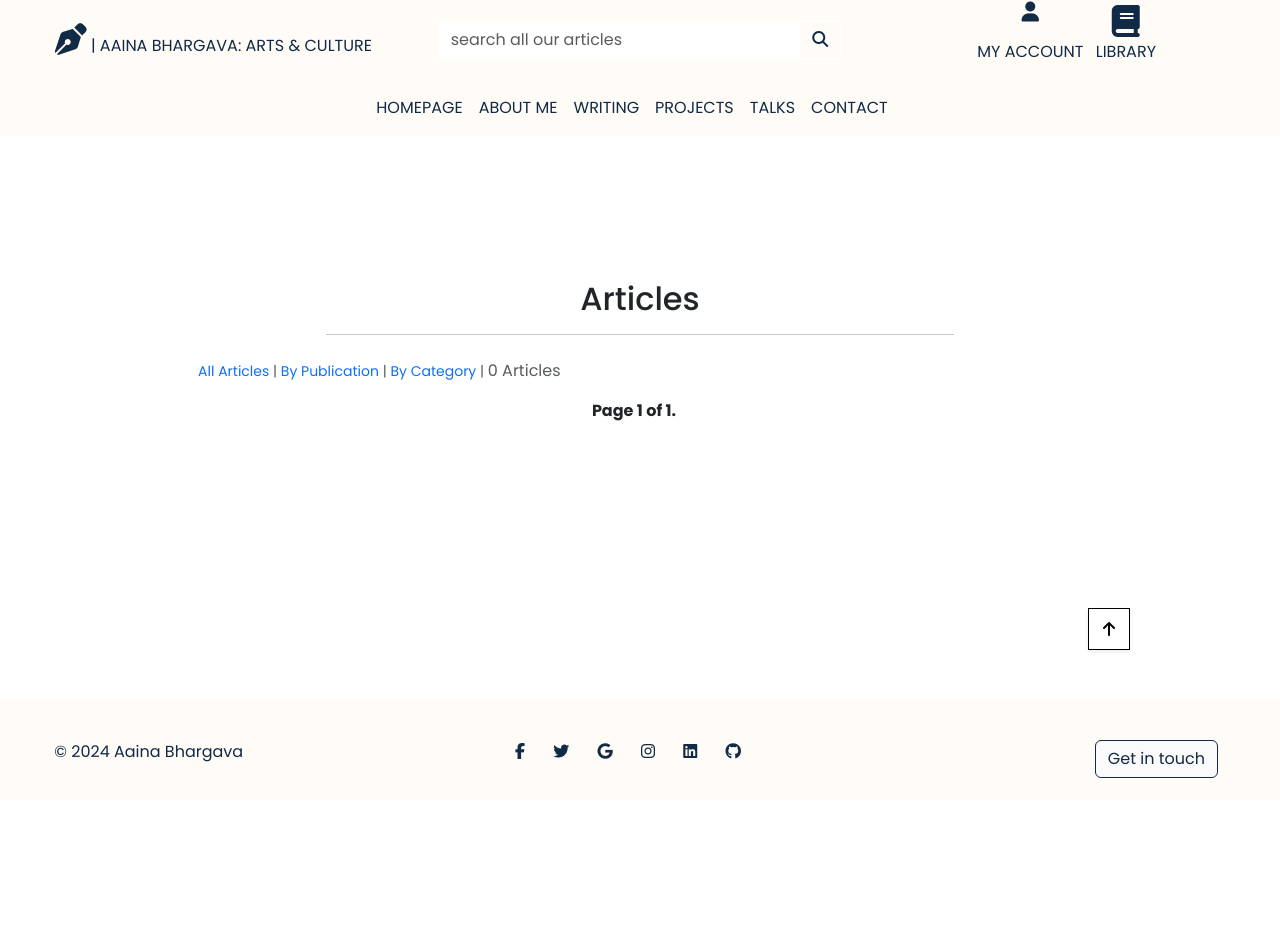
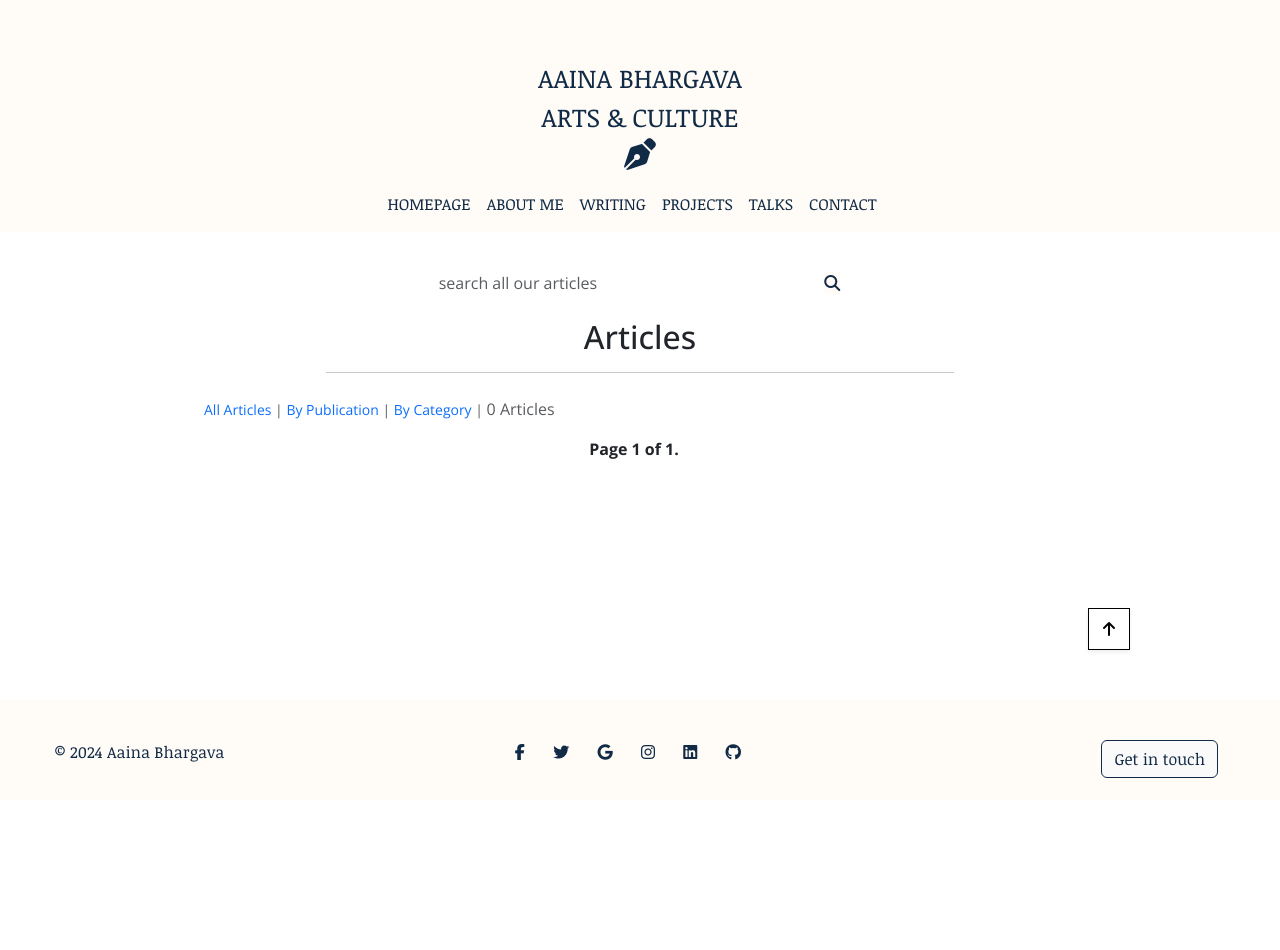
Before and after one commit to HawesJM/django-portfolio-aaina, a Django app: page /articles/ in a window 1280 px wide. Run offline with Django 5.2, Linux system fonts and the light colour scheme; data that the repository does not hold is empty; parts of the project's set-up code (start-up, migrations or seed data) failed here and were passed over.

Commit message:
change font and icons

```diff
--- a/articles/templates/articles/articles.html
+++ b/articles/templates/articles/articles.html
@@ -6,6 +6,23 @@
     <div class="row">
         <div class="col"></div>
     </div>
+</div>
+<div class="col-12 col-lg-4 mx-auto my-auto py-1 py-lg-0">
+    <form method="GET" action="{% url 'articles' %}">
+        <div class="input-group w-100">
+            <label for="search-bar" class="sr-only">Search</label>
+            <input class="form-control border border-white rounded-0" type="text" name="q" id="search-bar"
+                placeholder="search all our articles">
+            <div class="input-group-append">
+                <button class="form-control btn btn-white border border-white rounded-0" type="submit">
+                    <p class="sr-only">Search</p>
+                    <span class="icon nav-bar-one">
+                        <i class="fas fa-search"></i>
+                    </span>
+                </button>
+            </div>
+        </div>
+    </form>
 </div>
 {% endblock %}
 
@@ -61,16 +78,10 @@
                         <div class="card-footer bg-white pt-0 border-0 text-left">
                             <div class="row">
                                 <div class="col">
-                                    <p class="lead mb-0 text-left font-weight-bold">{{ article.publication.friendly_name }}</p>
-                                    <small class="text-muted"><i class="fas fa-star mr-1"></i>{{ article.published_date }}</small>
-                                    {% if article.category %}
-                                    <p class="small mt-1 mb-0">
-                                        <a class="text-muted" href="{% url 'articles' %}?category={{ article.category }}">
-                                            <i class="fas fa-tag mr-1"></i>{{ article.category.friendly_name }}
-                                        </a>
-                                    </p>
-                                    {% endif %}
-                                    <small class="text-muted"><i class="fas fa-star mr-1"></i>{{ article.keywords }}</small>
+                                    <p id="card-publication" class="lead mb-0 text-left font-weight-bold"><strong>{{ article.publication.friendly_name }}</strong></p>
+                                    <small class="text-muted">Published {{ article.published_date }}</small>
+                                    <br>
+                                    <small class="text-muted"><i class="fas fa-circle-info mr-1"></i> {{ article.keywords }}</small>
                                     {% if request.user.is_superuser %}
                                     <br>
                                         <small class="ml-3">
--- a/static/css/base.css
+++ b/static/css/base.css
@@ -2,8 +2,16 @@
 body {
   min-height: 100vh;
   padding: 0;
-  font-family: Poppins, sans-serif;
+  font-family: "Open Sans", sans-serif;
   margin-bottom: 150px;
+}
+
+h1 {
+  font-family: "Noticia Text", sans-serif
+}
+
+h2 {
+  font-family: "Open Sans", sans-serif;
 }
 
 #banner-container {
@@ -20,14 +28,21 @@ body {
 
 #navbar-brand {
   color: #112A46;
+  font-family: "Noticia Text", sans-serif;
+  font-size: 26px;
 }
 
 a {
   text-decoration: none;
 }
 
+#title-header {
+  padding-top: 20px;
+}
+
 #navbar-brand>a {
   color: #112A46;
+  font-family: "Noticia Text", sans-serif
 }
 
 #toggler-icon{
@@ -36,6 +51,7 @@ a {
 }
 
 .nav-bar-one {
+  font-family: "Noticia Text", sans-serif;
   text-align: center;
   background-color: #FFFBF6;
   color: #112A46;
@@ -67,6 +83,7 @@ a {
   --bs-navbar-brand-color: #fafafa;
   --bs-navbar-active-color: #fafafa;
   text-transform: uppercase;
+  font-family: "Noticia Text", sans-serif;
 }
 
 .header-container {
@@ -131,6 +148,11 @@ a {
   text-align: center;
 }
 
+#card-publication {
+  font-family: "Noticia Text";
+}
+
+
 #footer {
   height: 100px;
   position: fixed;
@@ -140,6 +162,7 @@ a {
   background-color: #FFFBF6;
   color: #112A46;
   text-align: center;
+  font-family: "Noticia Text", sans-serif;
 }
 
 #footer-two {
--- a/talks/templates/talks/talks.html
+++ b/talks/templates/talks/talks.html
@@ -35,7 +35,7 @@
                             <div class="row">
                                 <div class="col">
                                     <p class="lead mb-0 text-left font-weight-bold">{{ article.publication.friendly_name }}</p>
-                                    <small class="text-muted"><i class="fas fa-star mr-1"></i>{{ article.published_date }}</small>
+                                    <small class="text-muted">{{ article.published_date }}</small>
                                     {% if article.category %}
                                     <p class="small mt-1 mb-0">
                                         <a class="text-muted" href="{% url 'articles' %}?category={{ article.category }}">
@@ -43,7 +43,7 @@
                                         </a>
                                     </p>
                                     {% endif %}
-                                    <small class="text-muted"><i class="fas fa-star mr-1"></i>{{ article.keywords }}</small>
+                                    <small class="text-muted">{{ article.keywords }}</small>
                                     {% if request.user.is_superuser %}
                                     <br>
                                         <small class="ml-3">
--- a/templates/base.html
+++ b/templates/base.html
@@ -24,6 +24,8 @@
     <link
         href="https://fonts.googleapis.com/css2?family=Cabin:ital,wght@0,400..700;1,400..700&family=Lato:ital,wght@0,100;0,300;0,400;0,700;0,900;1,100;1,300;1,400;1,700;1,900&family=Montserrat:ital,wght@0,100..900;1,100..900&family=Poppins:ital,wght@0,100;0,200;0,300;0,400;0,500;0,600;0,700;0,800;0,900;1,100;1,200;1,300;1,400;1,500;1,600;1,700;1,800;1,900&display=swap"
         rel="stylesheet">
+    <link href="https://fonts.googleapis.com/css2?family=Noticia+Text:ital,wght@0,400;0,700;1,400;1,700&display=swap" rel="stylesheet">
+    <link href="https://fonts.googleapis.com/css2?family=Noticia+Text:ital,wght@0,400;0,700;1,400;1,700&family=Open+Sans:ital,wght@0,300..800;1,300..800&display=swap" rel="stylesheet">
     <link rel="stylesheet" href="{% static 'css/base.css' %}">
     {% endblock %}
 
@@ -46,32 +48,18 @@
 
 <body>
     <!-- main header and navbar -->
-    <div class="container-fluid fixed-top nav-bar-one">
+    <div id="title-header" class="container-fluid fixed-top nav-bar-one">
         <div id="" class="row d-none d-lg-flex">
-            <div class="col-12 col-lg-4 my-auto py-1 py-lg-0 text-center text-lg-left">
-                <a id="navbar-brand" href="{% url 'home' %}"><i class="fa-solid fa-pen-nib"></i> | Aaina Bhargava: Arts &
-                    Culture</a>
-            </div>
-            <div class="col-12 col-lg-4 my-auto py-1 py-lg-0">
-                <form method="GET" action="{% url 'articles' %}">
-                    <div class="input-group w-100">
-                        <label for="search-bar" class="sr-only">Search</label>
-                        <input class="form-control border border-white rounded-0" type="text" name="q" id="search-bar"
-                            placeholder="search all our articles">
-                        <div class="input-group-append">
-                            <button class="form-control btn btn-white border border-white rounded-0" type="submit">
-                                <p class="sr-only">Search</p>
-                                <span class="icon nav-bar-one">
-                                    <i class="fas fa-search"></i>
-                                </span>
-                            </button>
-                        </div>
-                    </div>
-                </form>
+            <div class="col-12 col-lg-12 my-auto mx-auto py-1 py-lg-0 text-center">
+                <a id="navbar-brand" href="{% url 'home' %}"> <br> Aaina Bhargava <br> Arts &
+                    Culture <br>
+                    <i class="fa-solid fa-pen-nib"></i>
+                </a>
             </div>
             <!-- User Options In Main Navigation -->
-            <div class="col-12 col-lg-4 my-auto py-1 py-lg-0">
-                <ul class="list-inline list-unstyled text-center text-lg-right my-0">
+            <div class="col-12 col-lg-12 my-auto py-1 py-lg-0 d-flex flex-row-reverse">
+                <ul class="list-inline list-unstyled my-0 ml-auto">
+                    {% if request.user.is_superuser %}
                     <li class="list-inline-item dropdown">
                         <a class="nav-link" href="#" id="user-options" data-bs-toggle="dropdown"
                             aria-haspopup="true" aria-expanded="false">
@@ -80,6 +68,7 @@
                                 <p class="my-3">My Account</p>
                             </div>
                         </a>
+                        {% endif %}
                         <div id="account-dropdown" class="dropdown-menu border-0" aria-labelledby="user-options">
                             {% if request.user.is_authenticated %}
                             {% if request.user.is_superuser %}
@@ -93,6 +82,7 @@
                             {% endif %}
                         </div>
                     </li>
+                    {% if request.user.is_superuser %}
                     <li class="list-inline-item">
                         <a class="" href="{% url 'view_library' %}">
                             <div class="text-center">
@@ -101,6 +91,7 @@
                             </div>
                         </a>
                     </li>
+                    {% endif %}
                 </ul>
             </div>
             <div class="col-12 col-lg-4 my-auto py-1 py-lg-0"></div>
```
Also changed, not shown: articles/fixtures/articles.json.
